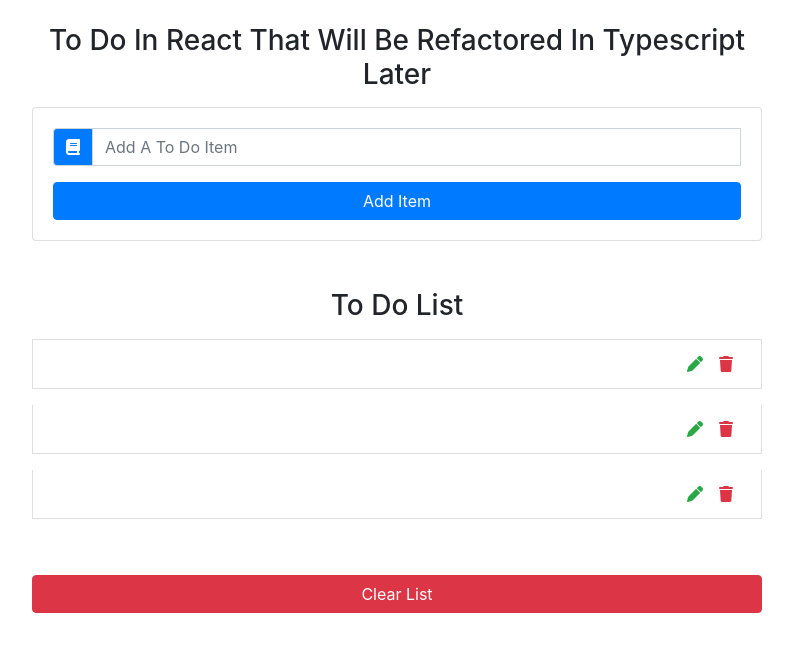
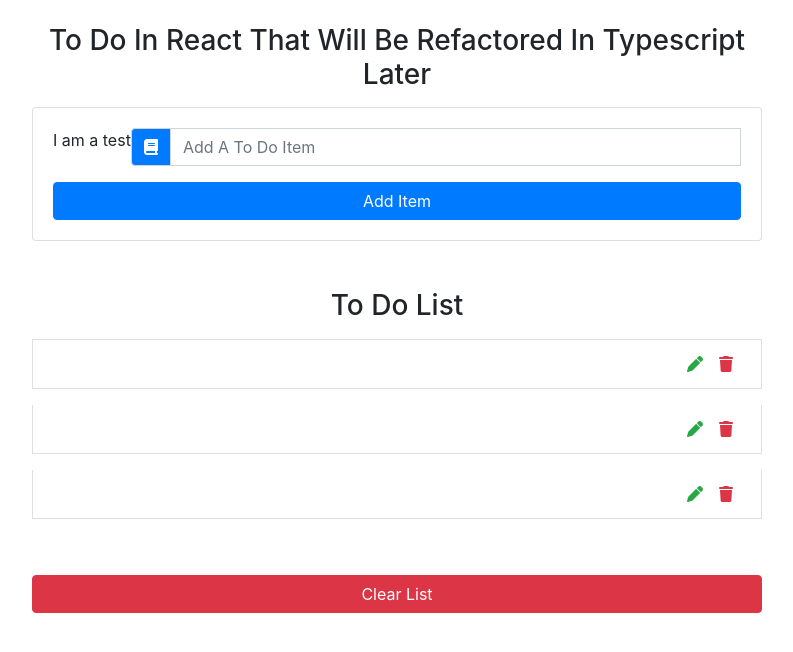
Before and after one commit to TCarmine/reactProjects2, a React (Create React App) app: page / in a window 1280 px wide. Shown: the top 652 px of the page, without its empty margins (243-1036 px from the left). Built offline with nearby package versions, Linux system fonts and the light colour scheme.

Commit message:
a dull commit to check connection

```diff
--- a/src/components/TodoInput.js
+++ b/src/components/TodoInput.js
@@ -7,6 +7,7 @@ export default class TodoInput extends Component {
             <div className="card card-body my-3">
                 <form onSubmit={handleSubmit}>
                     <div className="input-group">
+                        I am a test
                             <div className="input-group-prepend">
                                <div className="input-group-text bg-primary text-white">
                                     <i className="fas fa-book"></i>
```
